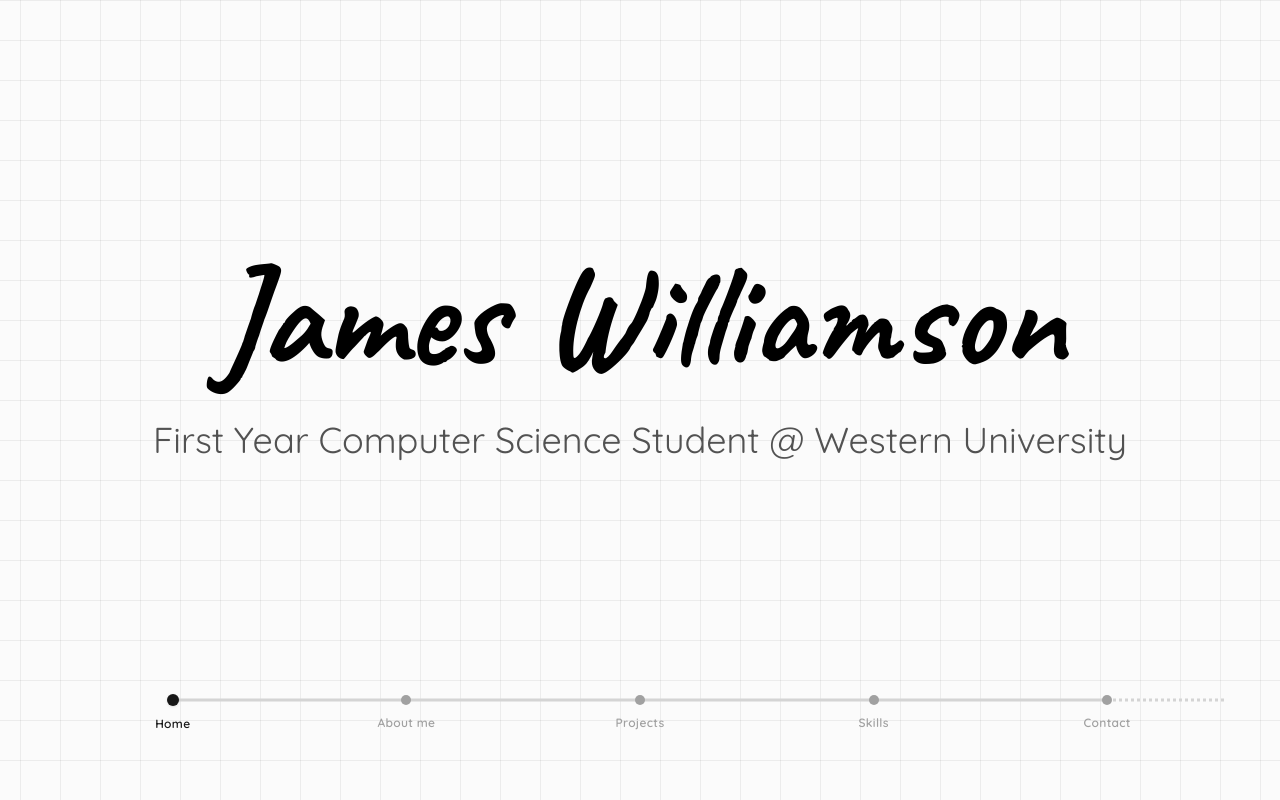
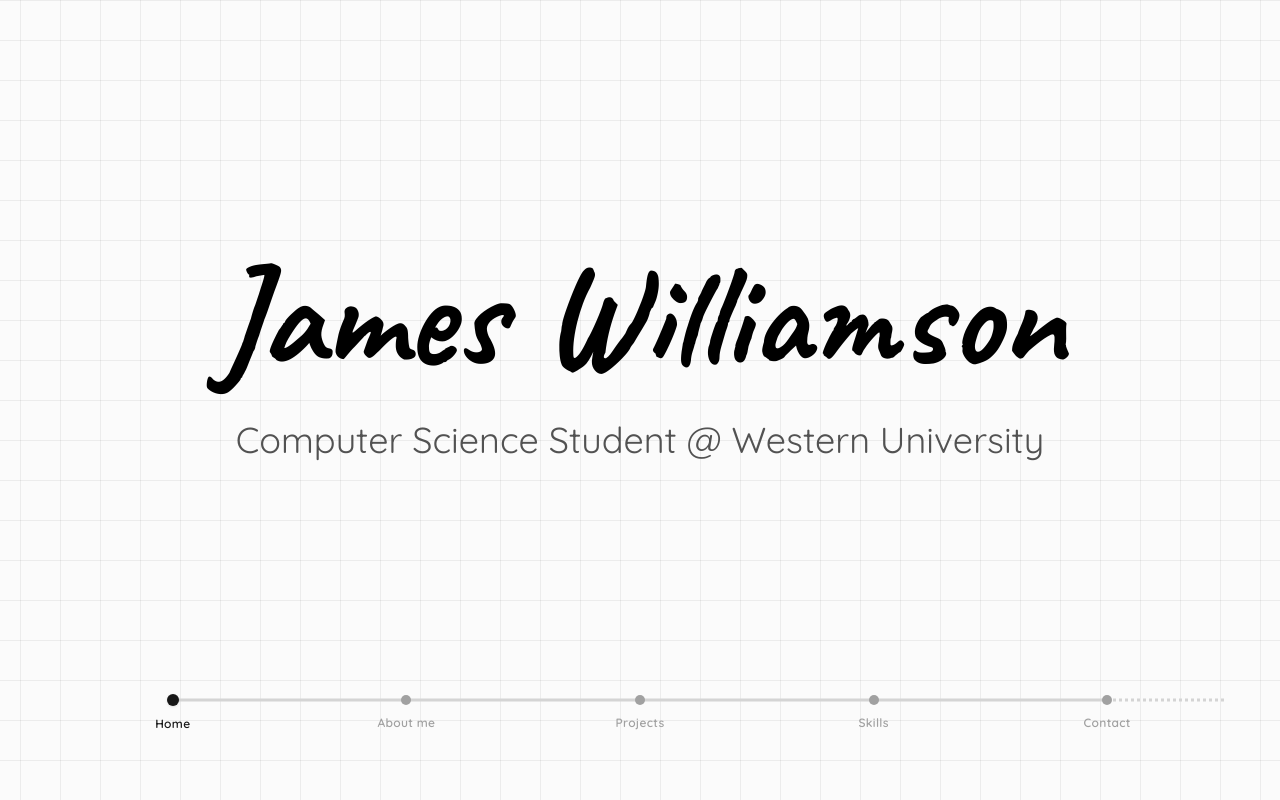
Before and after one commit to jameswmson/jamesportfolio, a React (Vite) app in the folder portfolio/: page / in a window 1280 px wide. Built offline with nearby package versions, Linux system fonts and the light colour scheme; no server answers.

Commit message:
Updated hero

```diff
--- a/portfolio/src/sections/Hero.jsx
+++ b/portfolio/src/sections/Hero.jsx
@@ -35,7 +35,7 @@
           className="mt-6 text-2xl text-neutral-600 sm:text-3xl lg:text-4xl text-center"
           {...item(0.15)}
         >
-          First Year Computer Science Student @ Western University
+          Computer Science Student @ Western University
         </motion.h2>
       </motion.div>
     </section>
```
